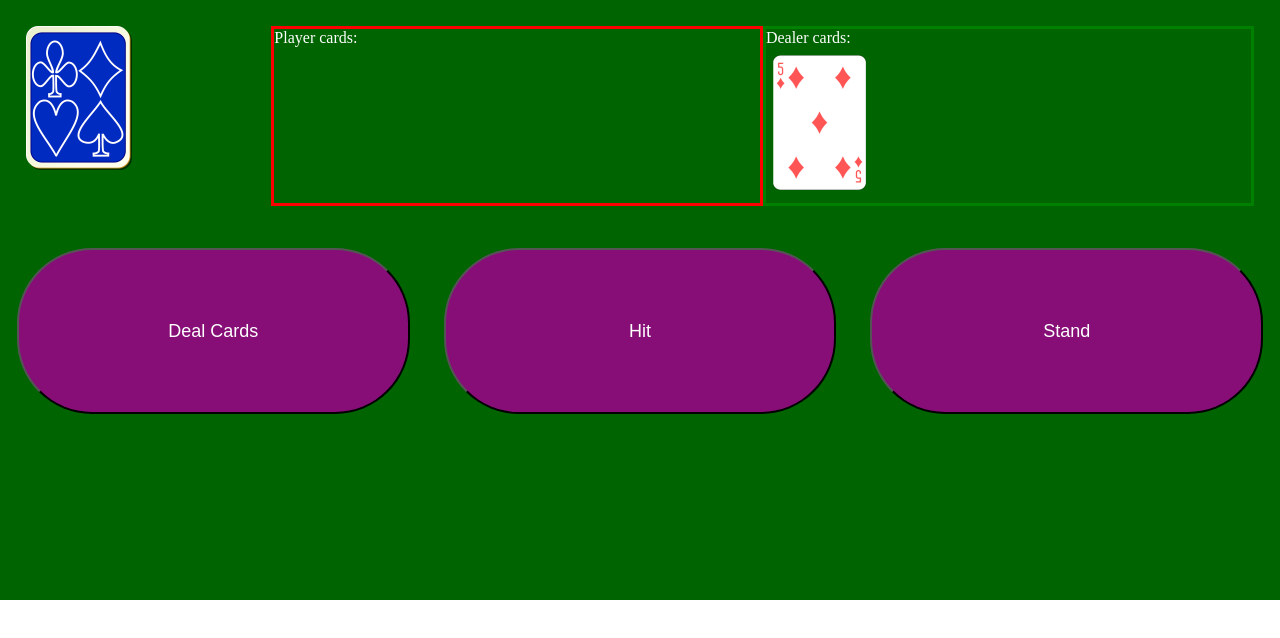
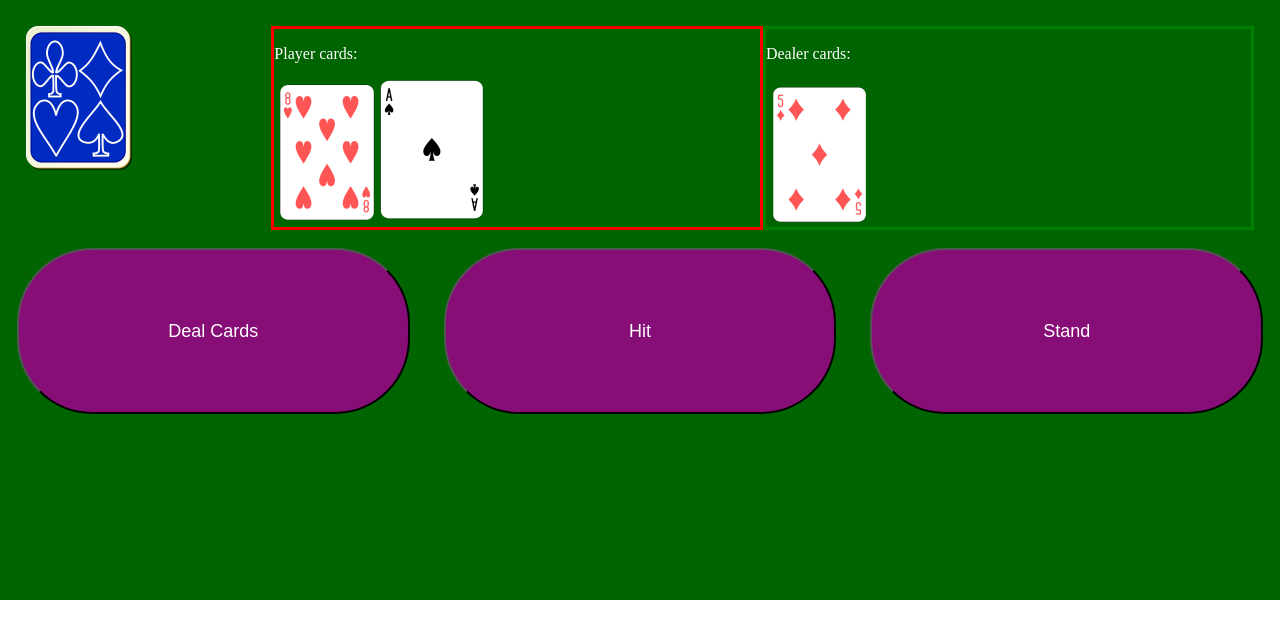
Before and after one commit to Erlandsson-Simon/Project-2, a plain HTML site: page index.html in a window 1280 px wide. Both pictures are taken after a click on the button "Deal Cards". Drawn offline with Linux system fonts and the light colour scheme.

Commit message:
nästan klar

```diff
--- a/app.js
+++ b/app.js
@@ -82,8 +82,8 @@ function dealCards() {
     document.querySelector(".playerCards").innerHTML = "";
     document.querySelector(".playerCards").append(playerImgSelector());
 
-    playerCardAmount.innerHTML = "Player cards: " + checkPlayerWeight();
-    dealerCardAmount.innerHTML = "Dealer cards: " + dealerHand[0].Weight;
+    playerCardText.innerHTML = "Player cards: 5"
+    dealerCardText.innerHTML = "Dealer cards: " + dealerHand[0].Weight;
 }
 
 function checkPlayerWeight() {
@@ -117,7 +117,7 @@ function hit() {
             console.log("You have lost");
         }
     }
-    playerCardAmount.innerHTML = "Player cards: " + checkPlayerWeight();
+   // playerCardAmount.innerHTML = "Player cards: " + checkPlayerWeight();
 }
 
 function dealerHit() {
@@ -135,7 +135,7 @@ function stand() {
 
     while(dealerLow) {
         dealerHit();
-        dealerCardAmount.innerHTML = "Dealer cards: " + checkDealerWeight();
+       // dealerCardAmount.innerHTML = "Dealer cards: " + checkDealerWeight();
 
         if(checkDealerWeight() > 16) {
             dealerLow = false;
@@ -159,7 +159,7 @@ function stand() {
 
 
 function playerImgSelector() {
-    let playerCardDiv = document.querySelector(".playerCards");
+    let playerCardDiv = document.createElement("div");
 
     playerHand.forEach(element => {
         let playerCardImgSrc = "./CardImages/";
@@ -178,7 +178,7 @@ function playerImgSelector() {
 }
 
 function dealerImgSelector() {
-    let dealerCardDiv = document.querySelector(".dealerCards");
+    let dealerCardDiv = document.createElement("div");
 
     dealerHand.forEach(element => {
         let dealerCardImgSrc = "./CardImages/";
--- a/index.html
+++ b/index.html
@@ -13,11 +13,11 @@
       <div class="upperGrid">
         <img src="./cardBackgroundny.png" alt="kortbaksida" class="cardBack" />
         <div class="playerHand">
-          Player cards:
+          <p class="playerCardText">Player cards:</p>
           <div class="playerCards"></div>
         </div>
         <div class="dealerHand">
-          Dealer cards:
+          <p class="dealerCardText">Dealer cards:</p>
           <div class="dealerCards"></div>
         </div>
       </div>
--- a/style.css
+++ b/style.css
@@ -1,12 +1,12 @@
 body {
   margin: 0;
   padding: 0;
-  height: 600px;
+  height: 800px;
 }
 
 .main {
   background-color: darkgreen;
-  height: 100%;
+  height: 600px;
 }
 
 .upperGrid {
```
